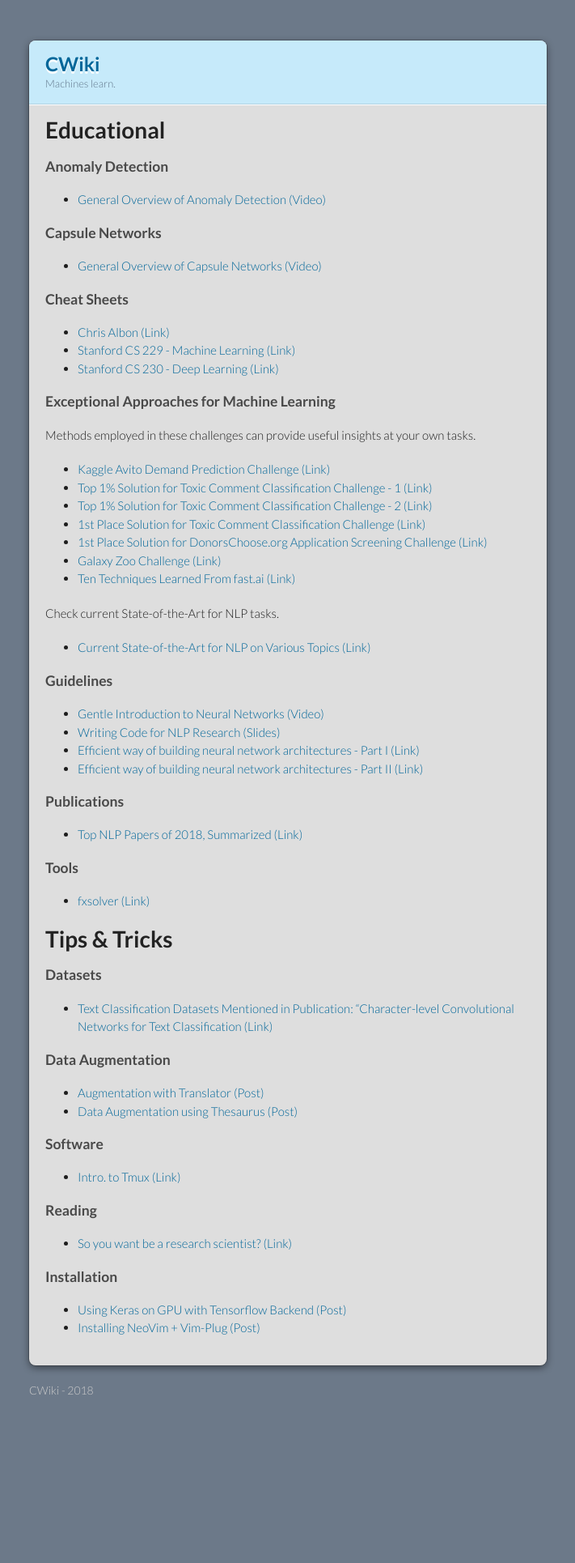
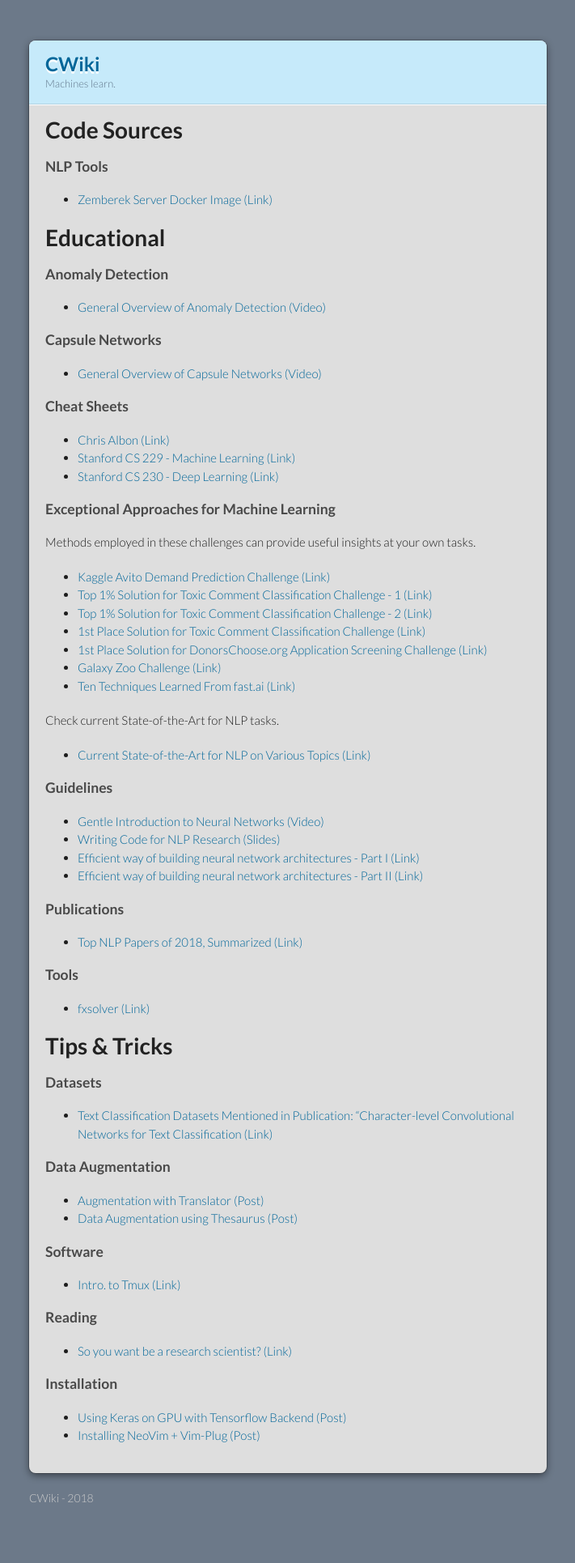
Before and after one commit to burakyldrm/pythoniancultist.github.io, a Jekyll site: the page built from index.md, in a window 1280 px wide. Shown: the whole page at 81% size, without its empty margins (284-995 px from the left). Built offline with Jekyll 4.4.1, drawn with Linux system fonts in a browser that asks for light colours; our own code applies the rules of GitHub Pages for plain Markdown files; before the commit the page ends 1797 px from its top, so only the background shows below that.

Commit message:
zemberek link added

```diff
--- a/index.md
+++ b/index.md
@@ -1,6 +1,9 @@
 ---
 layout: default
 ---
+# Code Sources
+### NLP Tools
+*   [Zemberek Server Docker Image (Link)](https://github.com/cbilgili/zemberek-nlp-server)
 
 # Educational
 ### Anomaly Detection
```
